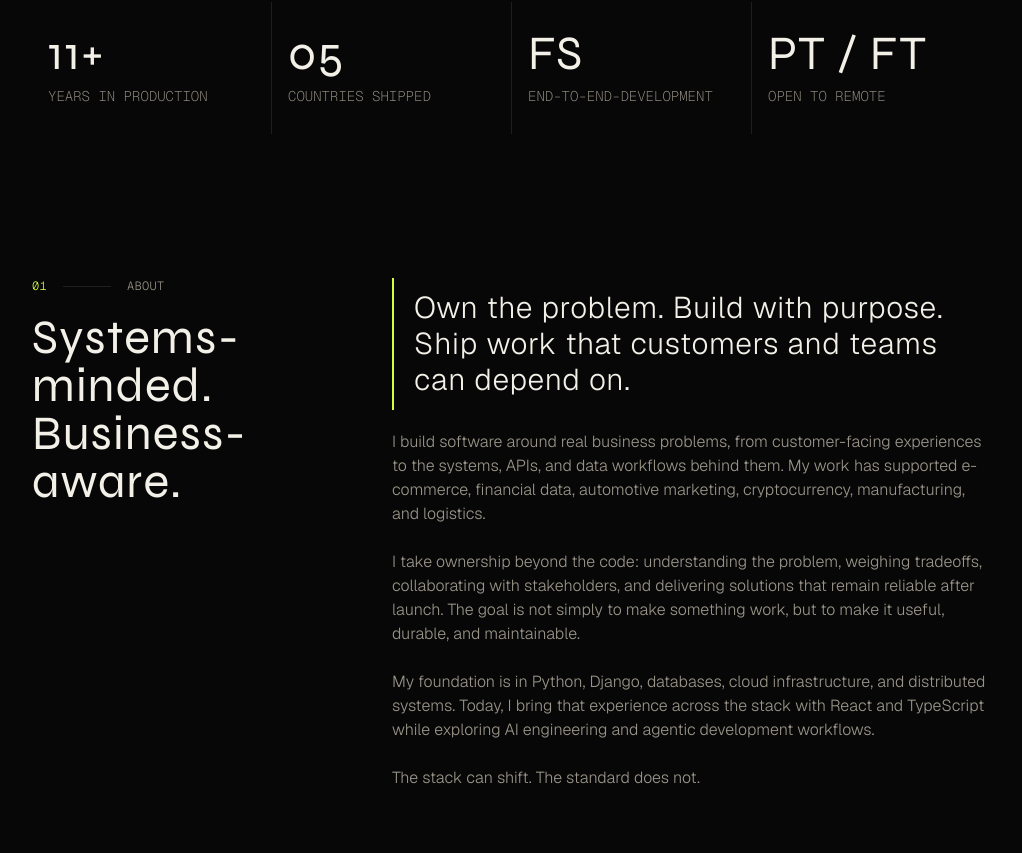
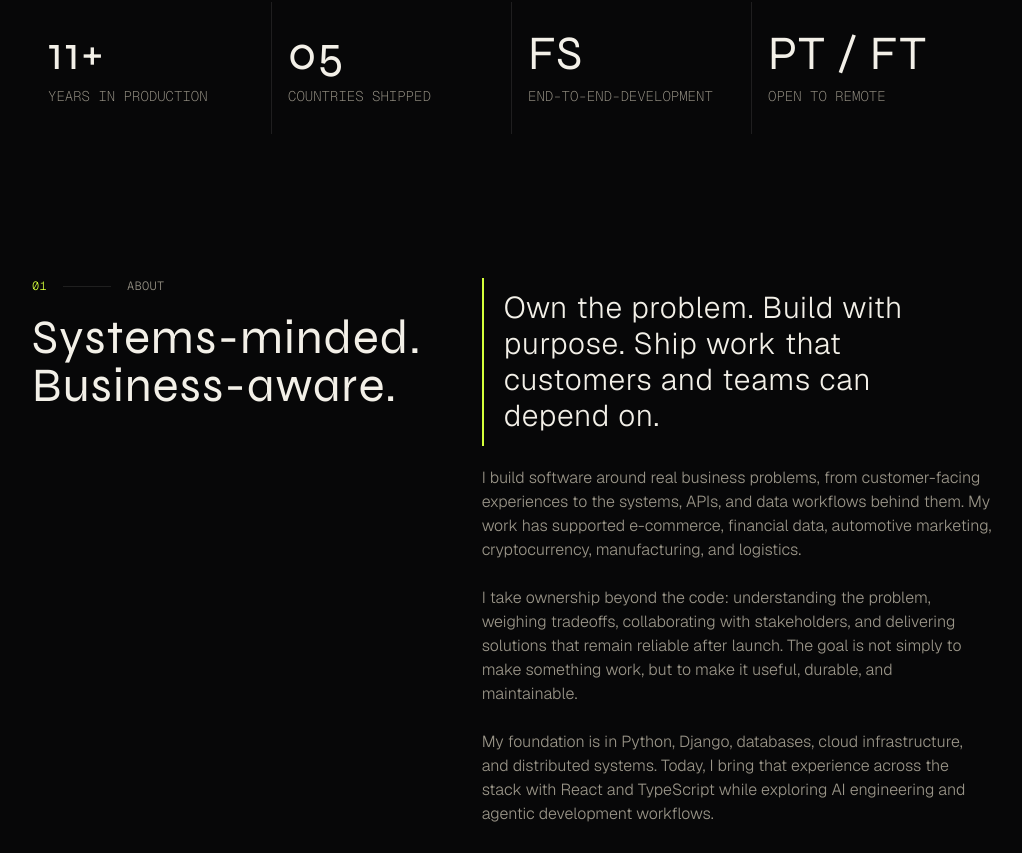
Before and after one commit to Jomari-Macaraig/jomari-portfolio, a React (Vite) app: page / in a window 1280 px wide. Shown: the part 941-1794 px from the top of the page, without its empty margins (128-1150 px from the left). Built offline with nearby package versions, Linux system fonts and the light colour scheme.

Commit message:
Add animation for about section

```diff
--- a/src/components/sections/About.jsx
+++ b/src/components/sections/About.jsx
@@ -1,25 +1,54 @@
+import { motion } from "motion/react";
+
 import { SITE } from "../../data/site.js";
 import Paragraph from "../ui/Paragraph/Paragraph.jsx";
 import SectionHeader from "../ui/Section/SectionHeader.jsx";
 import SectionWrapper from "../ui/Section/SectionWrapper.jsx";
 
+const container = {
+  hidden: {},
+  visible: {
+    transition: { staggerChildren: 0.2 },
+  },
+};
+
+const child = {
+  hidden: { opacity: 0, y: 20 },
+  visible: { opacity: 1, y: 0, transition: { ease: "easeOut", duration: 0.2 } },
+};
+
+const paragraph = {
+  hidden: { opacity: 0 },
+  visible: { opacity: 1, transition: { ease: "easeIn", duration: 0.2 } },
+};
+
 export default function About() {
   return (
+    <motion.div variants={container} initial="hidden" whileInView="visible">
       <SectionWrapper id="about" className="flex flex-col lg:flex-row gap-15 text-fg">
-      <SectionHeader index={SITE.about.section[0]} label={SITE.about.section[1]} titles={SITE.about.title} className="flex-1" />
-      <div className="flex flex-col gap-5 flex-2">
-        <div className="font-sans font-light tracking-wide text-2xl sm:text-3xl px-5 py-3 border-l-2 border-accent">
+        <motion.div variants={child}>
+          <SectionHeader
+            index={SITE.about.section[0]}
+            label={SITE.about.section[1]}
+            titles={SITE.about.title}
+            className="flex-1"
+          />
+        </motion.div>
+
+        <motion.div className="flex flex-col gap-5 flex-2" variants={child}>
+          <motion.div className="font-sans font-light tracking-wide text-2xl sm:text-3xl px-5 py-3 border-l-2 border-accent">
             {SITE.about.highlight}
-        </div>
-        <div>
+          </motion.div>
+          <motion.div variants={container}>
             {SITE.about.description.map((item, index) => (
-            <span key={`about-${index}`}>
+              <motion.span key={`about-${index}`} variants={paragraph}>
                 <Paragraph key={index}>{item}</Paragraph>
                 <br />
-            </span>
+              </motion.span>
             ))}
-        </div>
-      </div>
+          </motion.div>
+        </motion.div>
       </SectionWrapper>
+    </motion.div>
   );
 }
--- a/src/components/sections/Highlights.jsx
+++ b/src/components/sections/Highlights.jsx
@@ -20,7 +20,7 @@ const container = {
 
 const cards = {
   hidden: { opacity: 0, x: -20 },
-  visible: { opacity: 1, x: 0, transition: { ease: "easeOut", duration: 1 } },
+  visible: { opacity: 1, x: 0, transition: { ease: "easeOut", duration: 0.5 } },
 };
 
 export default function Highlights() {
@@ -31,7 +31,6 @@ export default function Highlights() {
         variants={container}
         initial="hidden"
         whileInView="visible"
-        viewport={{ once: true, amount: 0.2 }}
       >
         {SITE.highlights.map((highlight, index) => (
           <motion.div key={`${highlight.title} - ${highlight.subtitle} animation`} variants={cards}>
```
Lines whose indentation alone changed are shown as unchanged.
